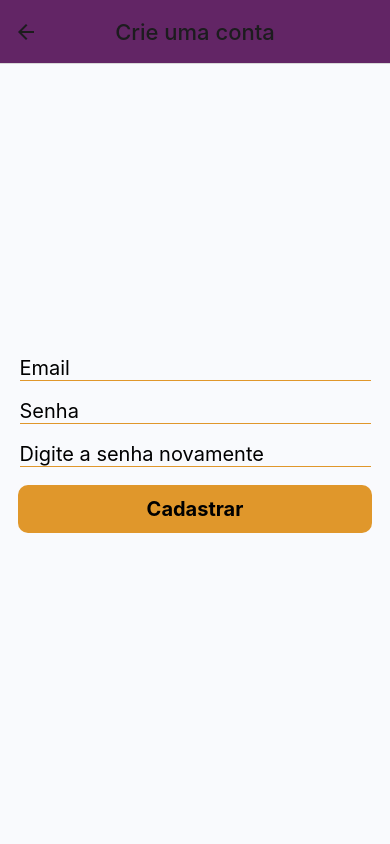
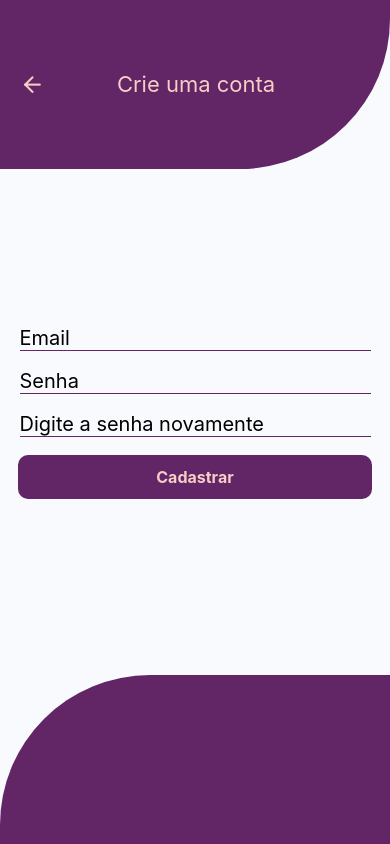
Before and after one commit to Thiagospg/emPENHA-te, a React Native app: screen /Register in a window 390 px wide. Built offline with nearby package versions, Linux system fonts and the light colour scheme.

Commit message:
added some adjusts for layout and added a text object to return validation from register and login page

```diff
--- a/App.js
+++ b/App.js
@@ -1,5 +1,4 @@
 import React from 'react';
-import { Text, View, Button, Platform } from 'react-native';
 import { NavigationContainer } from '@react-navigation/native';
 import { createStackNavigator } from '@react-navigation/stack';
 
@@ -12,9 +11,18 @@ import PostHome from './src/pages/PostHome';
 
 export default function App() {
 
-
-
   const Stack = createStackNavigator();
+  const config = {
+    animation: 'spring',
+    config: {
+      stiffness: 400,
+      damping: 100,
+      mass: 10,
+      overshootClamping: true,
+      restDisplacementThreshold: 0.01,
+      restSpeedThreshold: 0.01,
+    },
+  };
 
   return (
     <NavigationContainer>
@@ -23,14 +31,20 @@ export default function App() {
           name="Register"
           component={Register}
           options={{
-            headerShown: true,
+            animationTypeForReplace:'pop',
+            transitionSpec:{
+              open: config,
+              close:config
+            },
+            headerShown: false,
             headerTitle: 'Crie uma conta',
             headerTitleAlign: 'center',
+            headerTintColor: '#f5cec6',
             headerStyle:{
               backgroundColor:'#622565',
             },
             headerTitleStyle:{
-              fontSize: 22
+              fontSize: 22,
             },
           }
         }
@@ -39,6 +53,7 @@ export default function App() {
           name="Login"
           component={Login}
           options={{
+            animationTypeForReplace:'pop',
             headerShown: false
           }}
         />
@@ -55,7 +70,10 @@ export default function App() {
           options={{
             headerTitle: 'Criação de postagem',
             headerTitleAlign: 'center',
-            headerTintColor: '#622565',
+            headerTintColor: '#f5cec6',
+            headerStyle:{
+              backgroundColor:'#622565',
+            },
             headerTitleStyle:{
               fontSize: 22
             },
@@ -74,10 +92,14 @@ export default function App() {
           options={{
             headerTitle: 'Postagens',
             headerTitleAlign: 'center',
-            headerTintColor: '#622565',
+            headerTintColor: '#f5cec6',
+            headerStyle:{
+              backgroundColor:'#622565',
+            },
             headerTitleStyle:{
               fontSize: 22
             },
+            headerLeft: null,
           }}
         />
       </Stack.Navigator>
--- a/package.json
+++ b/package.json
@@ -13,6 +13,7 @@
     "@react-native-firebase/app": "^12.7.3",
     "@react-native-firebase/auth": "^12.7.3",
     "@react-native-firebase/messaging": "^12.7.3",
+    "@react-navigation/bottom-tabs": "^6.0.5",
     "@react-navigation/native": "^6.0.2",
     "@react-navigation/stack": "^6.0.7",
     "axios": "^0.21.4",
--- a/src/pages/Login/index.js
+++ b/src/pages/Login/index.js
@@ -19,19 +19,23 @@ export default function Login({ route, navigation }){
     const [email, setEmail] = useState('');
     const [password, setPassword] = useState('');
     const [passwordVisible, setPasswordVisible] = useState(true);
+    const [loginError, setLoginError] = useState(null)
 
     //Sign in using a simple account created in the app
     const handleLogin = (email, password) => {
+        if (email === null || email === '' || password === null || password === ''){
+            setLoginError('*Preencha os campos corretamente')
+            return
+        }
         firebase.auth().signInWithEmailAndPassword(email, password)
         .then((userCredential) => {
             let user = userCredential.user;
 
-            if (user.emailVerified) {
-                navigation.navigate("PostHome", {userId: user.uid})
-            } else {
-                Alert.alert('Não foi possível entrar', 'O email ainda não foi ativado. Por favor, verifique sua caixa de email para ativar esta conta.')
+            if (!user.emailVerified) {
+                setLoginError('*O email ainda não foi ativado. Por favor, verifique sua caixa de email para ativar esta conta')
+                return
             }
-
+            navigation.navigate("PostHome", {userId: user.uid})
         })
         .catch((error) => {
             let errorCode = error.code;
@@ -41,10 +45,13 @@ export default function Login({ route, navigation }){
 
             switch(errorCode){
                 case 'auth/invalid-email':
-                    Alert.alert('Não foi possível entrar','O email está incorreto');
+                    setLoginError('*O email está incorreto')
                     break;
                 case 'auth/wrong-password':
-                    Alert.alert('Não foi possível entrar','A senha está incorreta');
+                    setLoginError('*A senha está incorreta')
+                    break;
+                case 'auth/user-not-found':
+                    setLoginError('*Email não cadastrado')
                     break;
             }
         });
@@ -79,7 +86,6 @@ export default function Login({ route, navigation }){
             firebase.auth().signInWithCredential(credential).then(() => {
                 navigation.navigate("PostHome", {userId: firebase.auth().currentUser.uid})
             });
-            //return result.accessToken;
           } else {
             return { cancelled: true };
           }
@@ -164,6 +170,11 @@ export default function Login({ route, navigation }){
                 </TouchableOpacity>
             </View>
 
+            {loginError !== null ?
+                <View style={styles.boxLoginError}>
+                    <Text style={styles.textLoginError}>{loginError}</Text>
+                </View>
+            : null}
 
             <View style={styles.boxButton}>
                 <TouchableOpacity
--- a/src/pages/Login/style.js
+++ b/src/pages/Login/style.js
@@ -127,6 +127,16 @@ const styles = StyleSheet.create({
     textRegister:{
         fontSize: 16,
         color: '#139ef8'
+    },
+    boxLoginError:{
+        width:'80%',
+        justifyContent:'center',
+        alignItems:'center',
+        marginBottom:15
+    },
+    textLoginError:{
+        fontSize: 13,
+        color: '#ff0800'
     }
 });
 
--- a/src/pages/PostDetails/index.js
+++ b/src/pages/PostDetails/index.js
@@ -1,10 +1,13 @@
 import React from 'react';
-import { View, Text } from 'react-native';
+import { View, Text, TextInput, SafeAreaView, ScrollView } from 'react-native';
+import styles from './style';
 
 export default function PostDetails({route, navigation}){
     return(
-        <View>
-            <Text>{route.params.title}</Text>
-        </View>
+        <SafeAreaView style={styles.container}>
+            <ScrollView style={styles.listContainer}>
+                <Text>{route.params.description}</Text>
+            </ScrollView>
+        </SafeAreaView>
     )
 }
--- a/src/pages/PostHome/index.js
+++ b/src/pages/PostHome/index.js
@@ -164,6 +164,10 @@ export default function PostHome( { route, navigation } ){
                         </View>
                     </TouchableOpacity>
                 )
+
+            }}
+            keyExtractor={(item) => {
+                return item.id;
             }}
             />
             <View style={styles.boxButtonNewPost}>
--- a/src/pages/Register/index.js
+++ b/src/pages/Register/index.js
@@ -1,26 +1,49 @@
-import React, { useState } from 'react';
+import React, { useState, useEffect } from 'react';
 import firebase from '../../config/firebaseconfig';
 import { Feather } from '@expo/vector-icons';
 import styles from './style';
-import { View, Text, TextInput, TouchableOpacity, SafeAreaView, Alert } from 'react-native';
+import { View, Text, TextInput, TouchableOpacity, SafeAreaView, Alert, Animated } from 'react-native';
 
 export default function Register({ navigation }){
 
     const [email, setEmail] = useState('')
     const [password, setPassword] = useState('')
     const [repeatPassword, setRepeatPassword] = useState('')
+    const [radiusAnimated] = useState(new Animated.Value(0))
+    const [opacity] = useState(new Animated.Value(0))
+    const [registerError, setRegisterError] = useState(null)
+
+    const AsyncAlert = () => {
+        return new Promise((resolve, reject) => {
+            Alert.alert(
+                'Title',
+                'Message',
+                [
+                    {text: 'YES', onPress: () => resolve('YES') },
+                    {text: 'NO', onPress: () => resolve('NO') }
+                ],
+                { cancelable: false }
+            )
+        })
+    }
 
     const handleRegister = (email, password) => {
-        if (password === repeatPassword) {
+
+        if (password !== repeatPassword) {
+            setRegisterError('*As senhas não conferem. Digite novamente')
+            return
+        }
+
         firebase.auth().createUserWithEmailAndPassword(email, password)
-            .then((userCredential) => {
+        .then(async (userCredential) => {
 
             var user = userCredential.user;
             console.log('Registered')
             user.sendEmailVerification();
-                Alert.alert('Conta criada com sucesso', 'Por favor, verifique a sua caixa de entrada do email para ativar esta conta.')
+            const userResponse = await AsyncAlert()
+            //Alert.alert('Conta criada com sucesso', 'Por favor, verifique a sua caixa de entrada do email para ativar esta conta.')
+            navigation.navigate("Login")
 
-                navigation.navigate("Login")
         })
         .catch((error) => {
             var errorCode = error.code;
@@ -29,26 +52,56 @@ export default function Register({ navigation }){
 
             switch(errorCode){
                 case 'auth/invalid-email':
-                        Alert.alert('Não foi possível realizar o cadastro', 'O email está incorreto')
+                    setRegisterError('*O email está incorreto')
                     break;
                 case 'auth/email-already-in-use':
-                        Alert.alert('Não foi possível realizar o cadastro','O email informado já está cadastrado. Use-o para fazer o login ou informe outro.')
+                    setRegisterError('*O email informado já está cadastrado. Use-o para fazer o login ou informe outro')
                     break;
                 case 'auth/weak-password':
-                        Alert.alert('Não foi possível realizar o cadastro', 'A senha deve conter no mínimo 6 caracteres')
+                    setRegisterError('*A senha deve conter no mínimo 6 caracteres')
                     break;
                 }
 
         });
-        } else {
-            Alert.alert('Não foi possível realizar o cadastro','As senhas não são iguais. Digite novamente!')
-        }
     }
 
+    useEffect(() => {
+        Animated.parallel([
+         Animated.timing(
+             radiusAnimated,
+             {
+                 toValue: 150,
+                 duration: 1500,
+                 useNativeDriver: true
+             },
+         ),
+
+         Animated.timing(
+             opacity,
+             {
+                 toValue: 1,
+                 duration: 2500,
+                 useNativeDriver: true
+             },
+         )
+        ]).start();
+       }, []);
 
     return(
         <SafeAreaView style={styles.container}>
-            <View style={styles.boxInput}>
+            <Animated.View style={[styles.viewHeader, {borderBottomEndRadius:radiusAnimated}]}>
+                    <View style={{flex:0.3}}>
+                        <TouchableOpacity onPress={()=>navigation.navigate('Login')}>
+                            <Feather style={{marginLeft:20}} name="arrow-left" size={25} color='#f5cec6' />
+                        </TouchableOpacity>
+                    </View>
+
+                    <View style={{flex:0.7}}>
+                        <Text style={{fontSize:22,color:'#f5cec6'}}>Crie uma conta</Text>
+                    </View>
+            </Animated.View>
+
+            <Animated.View style={[styles.boxInput,{opacity:opacity}]}>
                 <View style={styles.boxInputLogin}>
                     <TextInput
                         style={styles.input}
@@ -83,7 +136,15 @@ export default function Register({ navigation }){
                         <Text style={styles.textButton}>Cadastrar</Text>
                     </TouchableOpacity>
                 </View>
+
+                {registerError !== null ?
+                    <View style={styles.boxRegisterError}>
+                        <Text style={styles.textRegisterError}>{registerError}</Text>
                     </View>
+                : null}
+
+            </Animated.View>
+            <Animated.View style={[styles.viewFooter,{borderTopStartRadius:radiusAnimated}]} />
         </SafeAreaView>
     );
 }
--- a/src/pages/Register/style.js
+++ b/src/pages/Register/style.js
@@ -11,6 +11,9 @@ const styles = StyleSheet.create({
     boxInput:{
         alignItems: "center",
         width: "100%",
+        flex:0.6,
+        justifyContent: 'center',
+
     },
     boxInputLogin:{
         flexDirection: "row",
@@ -28,7 +31,7 @@ const styles = StyleSheet.create({
         width: "100%",
         borderBottomWidth: 1,
         marginBottom: 18,
-        borderBottomColor: "#E0972B",
+        borderBottomColor: "#622565",
         fontSize: 20,
 
     },
@@ -41,7 +44,7 @@ const styles = StyleSheet.create({
 
     },
     buttonRegister:{
-        backgroundColor: "#E0972B",
+        backgroundColor: "#622565",
         width: "91%",
         alignItems: "center",
         borderRadius: 10,
@@ -50,9 +53,33 @@ const styles = StyleSheet.create({
     textButton:{
         padding: 12,
         fontWeight: "bold",
-        fontSize: 20,
+        fontSize: 16,
+        color: '#f5cec6'
 
     },
+    viewHeader:{
+        flexDirection:'row',
+        alignItems: 'center',
+        backgroundColor: "#622565",
+        width:'100%',
+        flex:0.2,
+    },
+    viewFooter:{
+        alignItems: 'center',
+        justifyContent:'flex-end',
+        backgroundColor: "#622565",
+        width:'100%',
+        flex:0.2,
+    },
+    boxRegisterError:{
+        width:'80%',
+        justifyContent:'center',
+        alignItems:'center'
+    },
+    textRegisterError:{
+        fontSize: 13,
+        color: '#ff0800'
+    }
 });
 
 export default styles
```
Also changed, not shown: 1 other file (tests, documents, lock files or other folders). Lines whose indentation alone changed are shown as unchanged.
